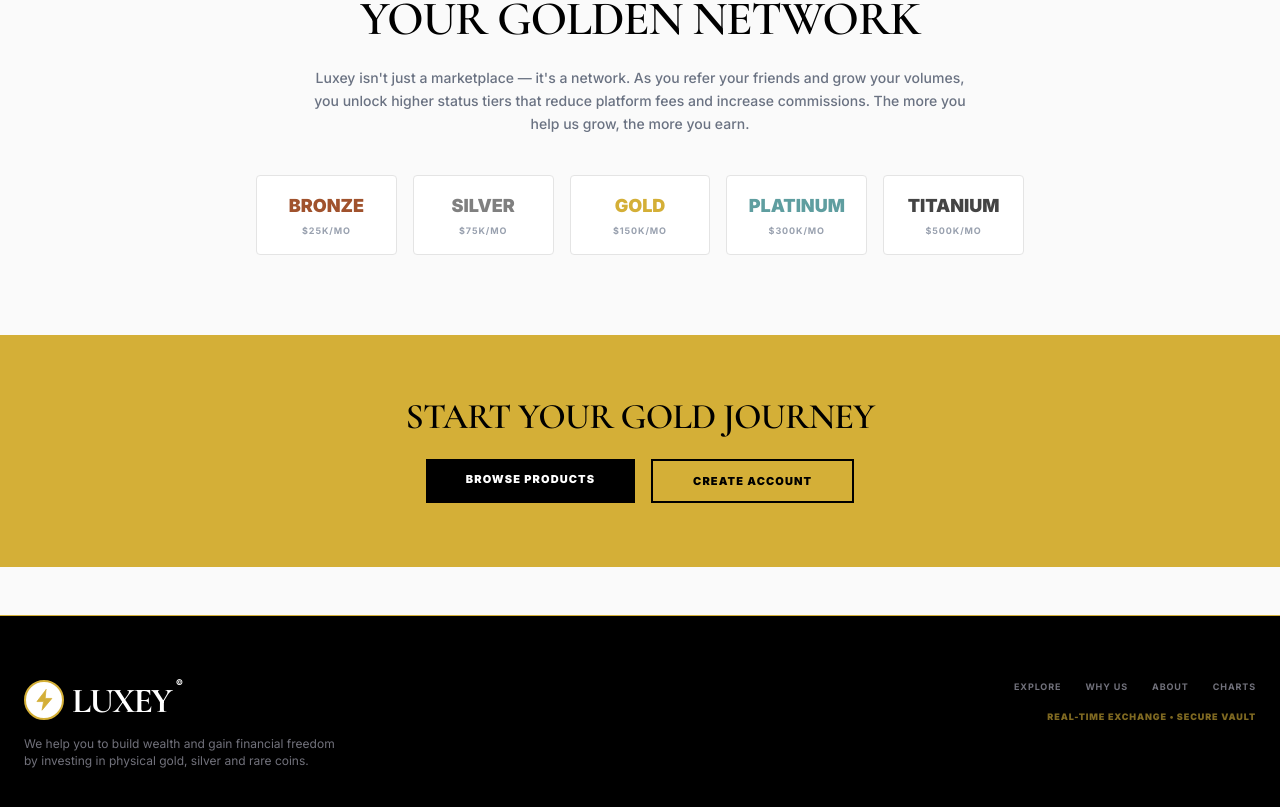
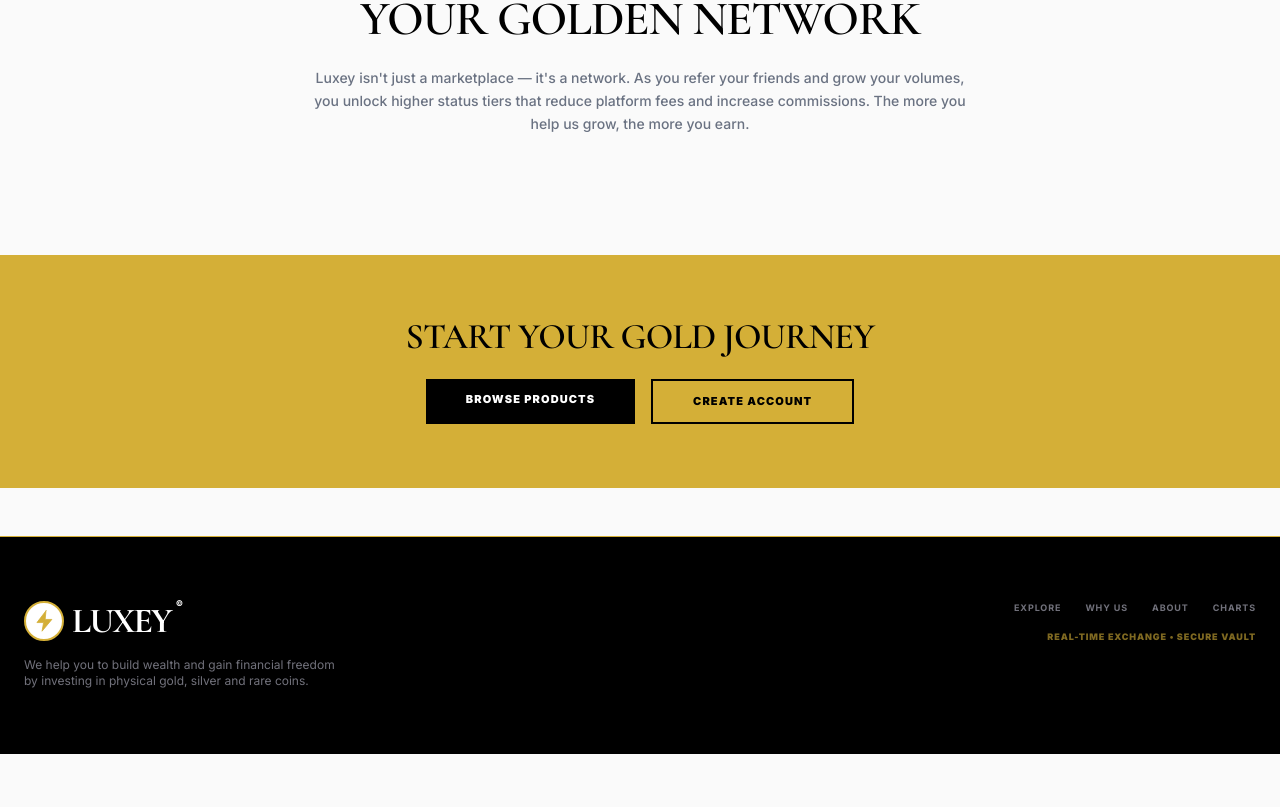
Before and after one commit to zendirectftw/Luxey, a Next.js app: page /about in a window 1280 px wide. Shown: the part 1734-2541 px from the top of the page. After the commit the page ends 2488 px from the top, so only its background shows below. Built offline with nearby package versions, Linux system fonts and the light colour scheme.

Commit message:
Remove tier grid from About page

```diff
--- a/src/app/(public)/about/page.tsx
+++ b/src/app/(public)/about/page.tsx
@@ -158,31 +158,6 @@ export default function AboutPage() {
                     that reduce platform fees and increase commissions. The more you
                     help us grow, the more you earn.
                 </p>
-
-                <div className="grid grid-cols-2 md:grid-cols-5 gap-4 max-w-3xl mx-auto">
-                    {[
-                        { tier: "Bronze", vol: "$25k", color: "#A0522D" },
-                        { tier: "Silver", vol: "$75k", color: "#808080" },
-                        { tier: "Gold", vol: "$150k", color: "#D4AF37" },
-                        { tier: "Platinum", vol: "$300k", color: "#5F9EA0" },
-                        { tier: "Titanium", vol: "$500k", color: "#444444" },
-                    ].map((t) => (
-                        <div
-                            key={t.tier}
-                            className="bg-white border border-[#E4E4E4] rounded-sm p-4 text-center hover:border-[#D4AF37] transition-colors"
-                        >
-                            <p
-                                className="text-lg font-black uppercase mb-1"
-                                style={{ color: t.color }}
-                            >
-                                {t.tier}
-                            </p>
-                            <p className="text-[9px] font-bold text-gray-400 uppercase tracking-widest">
-                                {t.vol}/mo
-                            </p>
-                        </div>
-                    ))}
-                </div>
             </section>
 
             {/* CTA */}
```
